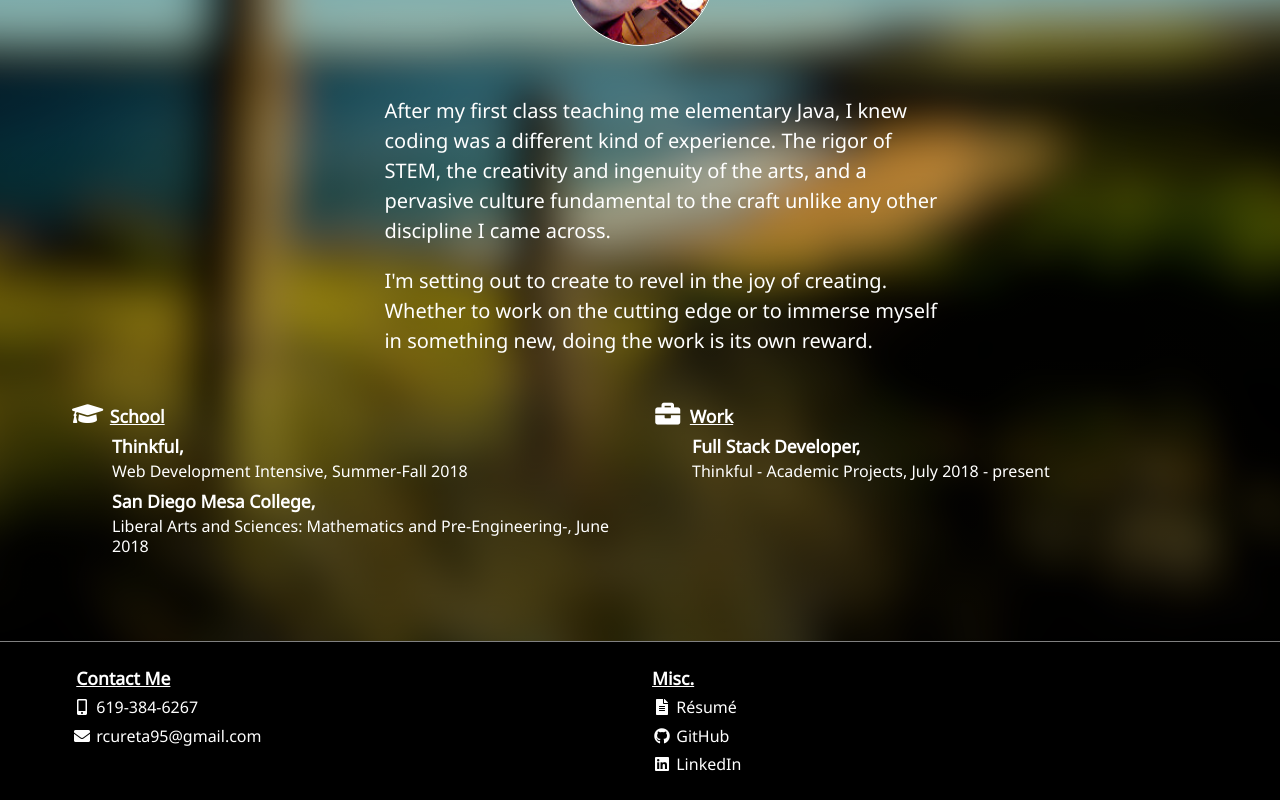
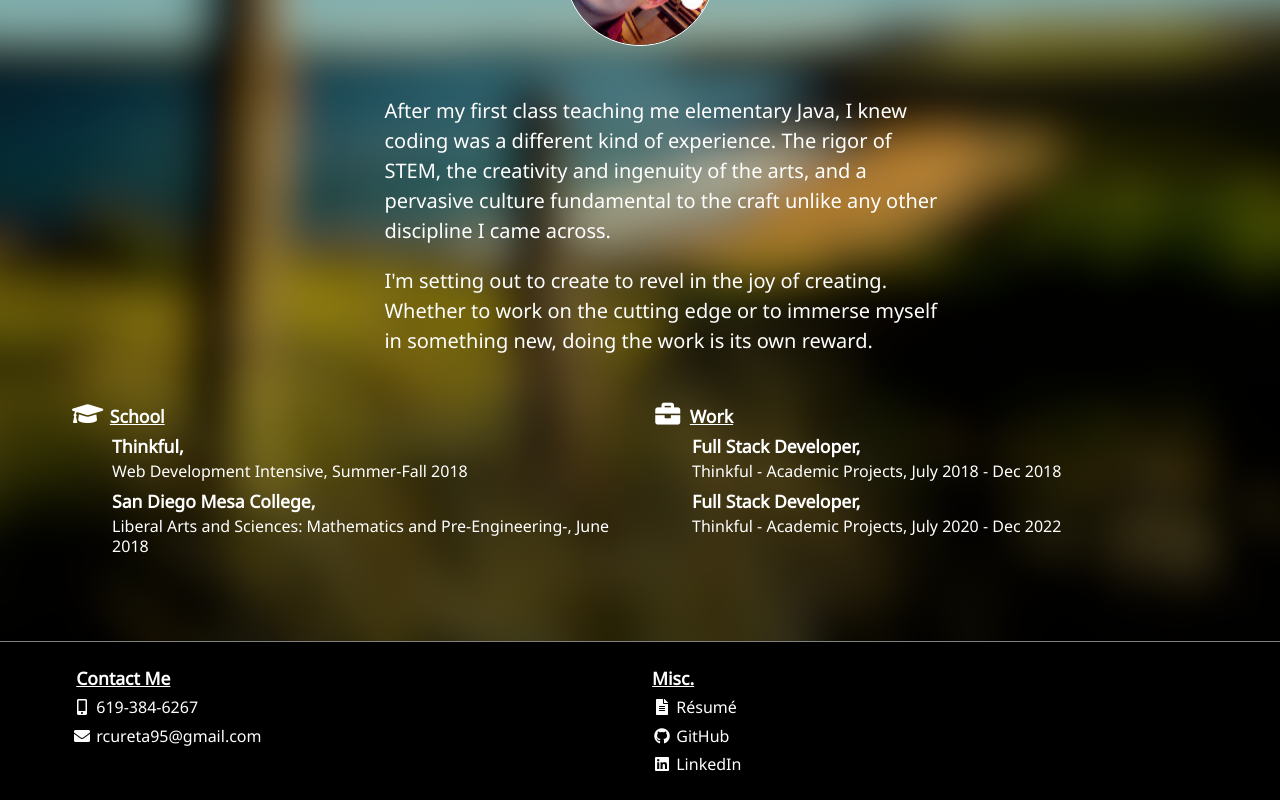
Before and after one commit to rcureta/react-portfolio, a React (Create React App) app: page / in a window 1280 px wide. Shown: the part 2992-3792 px from the top of the page. Built offline with nearby package versions, Linux system fonts and the light colour scheme.

Commit message:
Update about.js

```diff
--- a/src/components/main-page/about.js
+++ b/src/components/main-page/about.js
@@ -22,7 +22,8 @@ function About(props) {
         </section>
         <section className="col-6 box">
           <ul><i className="fas fa-briefcase fa-fw" aria-hidden="true"></i>&nbsp;<span className="list-header">Work</span>
-            <li><span className="list-title">Full Stack Developer,</span>Thinkful - Academic Projects, July 2018 - present</li>
+            <li><span className="list-title">Full Stack Developer,</span>Thinkful - Academic Projects, July 2018 - Dec 2018</li>
+            <li><span className="list-title">Full Stack Developer,</span>Thinkful - Academic Projects, July 2020 - Dec 2022</li>
         </ul>
         </section>
       </div>
```
